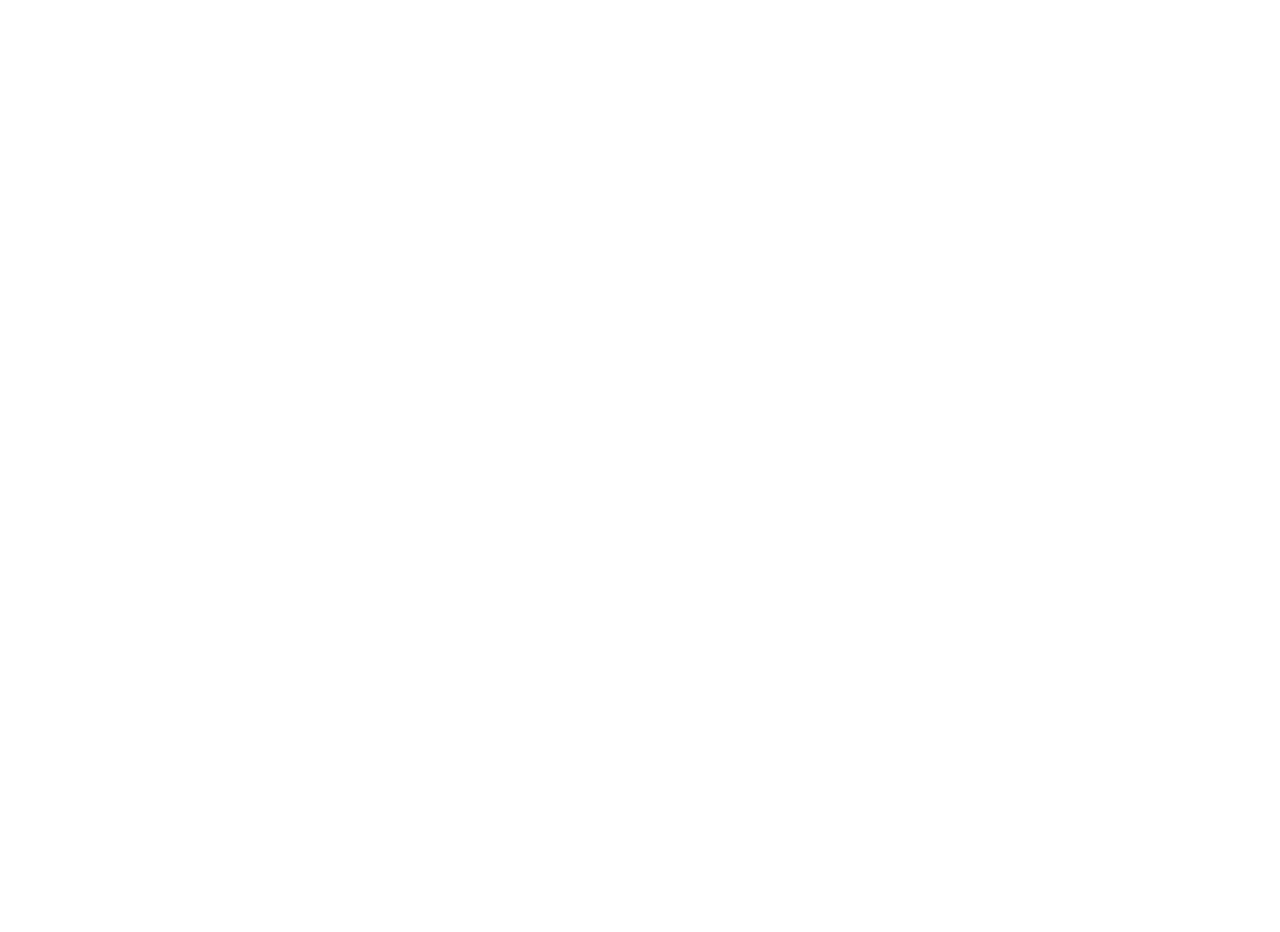
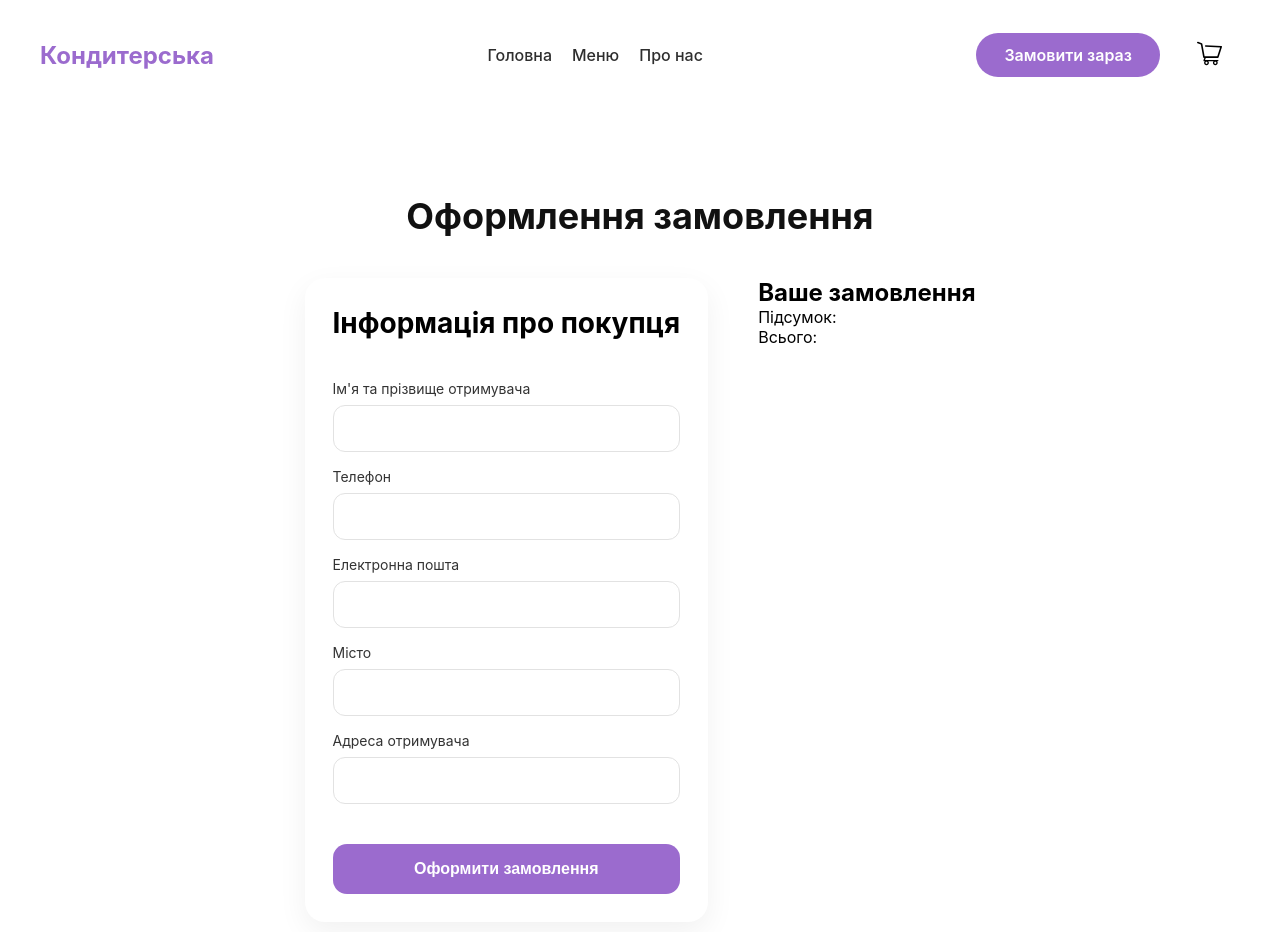
Before and after one commit to TarasTikan/confectionery-cake-project, a React (Create React App) app: page /order in a window 1280 px wide. Shown: the top 932 px of the page. Before the commit the page ends 800 px from the top, so only its background shows below. Built offline with nearby package versions, Linux system fonts and the light colour scheme.

Commit message:
add pageOrder

```diff
--- a/src/components/App.jsx
+++ b/src/components/App.jsx
@@ -5,6 +5,7 @@ import { MenuPage } from "../pages/MenuPage/MenuPage.jsx";
 import { AboutPage } from "../pages/AboutPage/AboutPage.jsx";
 import { ProductMenuPage } from "../pages/ProductMenuPage/ProductMenuPage.jsx";
 import { ProductPage } from "../pages/ProductPage/ProductPage.jsx";
+import { OrderPage } from "../pages/OrderPage/OrderPage.jsx";
 
 function App() {
   return (
@@ -14,6 +15,7 @@ function App() {
         <Route path="menu" element={<MenuPage />} />
         <Route path="menu/:category" element={<ProductMenuPage />} />
         <Route path="menu/:category/:id" element={<ProductPage />} />
+        <Route path="order" element={<OrderPage/>}/>
         <Route path="about" element={<AboutPage />} />
       </Route>
     </Routes>
--- a/src/components/RelatedProducts/RelatedProducts.jsx
+++ b/src/components/RelatedProducts/RelatedProducts.jsx
@@ -1,29 +1,47 @@
-import {  useParams } from "react-router-dom"
+import { useParams } from "react-router-dom"
 import { RelatedButton, RelatedCard, RelatedImage, RelatedList, RelatedName, RelatedPrice, RelatedTitle, WrapInfo } from "./RelatedProducts.styled"
-import { useSelector } from "react-redux"
-import { getProducts } from "../../redux/selectors"
+import { useDispatch, useSelector } from "react-redux"
+import { getCartItems, getProducts, openCartItems } from "../../redux/selectors"
+import { addCart, toggleCart } from "../../redux/cartSlice"
 
 
 export const RelatedProducts = () => {
-    const {id} = useParams()
+  const { id } = useParams()
   const products = useSelector(getProducts)
+  const dispatch = useDispatch();
   const productFind = products.find(item => item.id === Number(id))
-    const relatedProducts = products.filter(item => item.category === productFind.category).slice(0,6)
+  const cart = useSelector(getCartItems);
+  const isOpenCart = useSelector(openCartItems);
+  const handleToggleHover = () => dispatch(toggleCart(!isOpenCart));
+  const handleCakesCart = (product) => {
+    if (cart.find((item) => item.id === product.id)) {
+      dispatch(addCart({ ...product, quantity: 1 }));
+      return;
+    }
+    dispatch(addCart(product));
+  };
+
+
+  const relatedProducts = products.filter(item => item.category === productFind.category).slice(0, 6)
   return (
     <>
-        <RelatedTitle>Схожі товари</RelatedTitle>
+      {relatedProducts.length < 0 || <><RelatedTitle>Схожі товари</RelatedTitle>
         <RelatedList>
           {relatedProducts.map(item => (
-          <RelatedCard  key={item.id}  >
-                        <RelatedImage  src={item.image} alt="торт" />
+            <RelatedCard key={item.id}  >
+              <RelatedImage src={item.image} alt="торт" />
               <WrapInfo>
-                          <RelatedName>{item.title}</RelatedName>
+                <RelatedName to={`/menu/allProducts/${item.id}`}>{item.title}</RelatedName>
                 <RelatedPrice>{item.price} грн</RelatedPrice>
-                          <RelatedButton>Переглянути товар</RelatedButton>
+                <RelatedButton onClick={() => {
+                  handleCakesCart(item);
+                  handleToggleHover();
+                }}>додати до кошику</RelatedButton>
               </WrapInfo>
             </RelatedCard>
           ))}
-      </RelatedList>
+        </RelatedList></>}
+
     </>
   )
 }
--- a/src/components/RelatedProducts/RelatedProducts.styled.jsx
+++ b/src/components/RelatedProducts/RelatedProducts.styled.jsx
@@ -15,7 +15,8 @@ export const RelatedList = styled.ul`
   flex-wrap: nowrap;
   overflow-x: auto;
   overflow-y: hidden;
-
+  justify-content: center;
+  align-items: center;
   padding-bottom: 10px;
   width: 100%;
 
--- a/src/components/modalCart/modalCart.jsx
+++ b/src/components/modalCart/modalCart.jsx
@@ -56,7 +56,7 @@ export const ModalCart = () => {
             <CartItem key={item.id}>
               <ItemImage src={item.image} />
               <ItemInfo>
-                <ItemName>{item.description}</ItemName>
+                <ItemName to={`/menu/allProducts/${item.id}`} onClick={handleClouse}>{item.description}</ItemName>
                 <ItemPrice>{item.price} грн</ItemPrice>
               </ItemInfo>
               <QuantityControl>
--- a/src/components/modalCart/modalCart.styled.jsx
+++ b/src/components/modalCart/modalCart.styled.jsx
@@ -1,4 +1,5 @@
 import styled from "@emotion/styled";
+import { NavLink } from "react-router-dom";
 
 const COLORS = {
   accent: "#a663cc",
@@ -136,9 +137,11 @@ export const ItemInfo = styled.div`
   flex: 1;
 `;
 
-export const ItemName = styled.h2`
+export const ItemName = styled(NavLink)`
   font-size: 10px;
   font-weight: 600;
+  text-decoration: none;
+  color: ${COLORS.text};
   width-max: 310px @media (min-width: 400px) {
     font-size: 13px;
   }
--- a/src/index.js
+++ b/src/index.js
@@ -9,7 +9,7 @@ import { store } from './redux/store';
 const root = ReactDOM.createRoot(document.getElementById('root'));
 root.render(
   <React.StrictMode>
-    <BrowserRouter basename='/confectionery-cake-project'>
+    <BrowserRouter>
     <Provider store={store}>
     <App />
     </Provider>
--- /dev/null
+++ b/src/pages/OrderPage/OrderPage.jsx
@@ -0,0 +1,49 @@
+import { Container, OrderSection, FormTitle,Form,Input, PageTitle, SubmitButton,WrapInfoOrder } from "./OrderPage.styled"
+
+export const OrderPage = () => {
+    return(
+        <main>
+            <OrderSection>
+                <Container>
+                    <PageTitle>Оформлення замовлення</PageTitle>
+                    <WrapInfoOrder>
+                        <Form>
+                            <FormTitle>Інформація про покупця</FormTitle>
+                            <label>
+                                Ім'я та прізвище отримувача
+                                <Input type="text"/>
+                            </label>
+                             <label>
+                                Телефон
+                                <Input type="number"/>
+                            </label>
+                             <label>
+                                Електронна пошта
+                                <Input type="email"/>
+                            </label>
+                             <label>
+                                Місто
+                                <Input type="text"/>
+                            </label>
+                             <label>
+                                Адреса отримувача
+                                <Input type="text"/>
+                            </label>
+                            <SubmitButton>Оформити замовлення</SubmitButton>
+                        </Form>
+                        <div>
+                            <h2>Ваше замовлення</h2>
+                            <ul>
+                                <li>
+
+                                </li>
+                            </ul>
+                            <p>Підсумок:</p>
+                            <p>Всього:</p>
+                        </div>
+                    </WrapInfoOrder>
+                </Container>
+            </OrderSection>
+        </main>
+    )
+}
--- /dev/null
+++ b/src/pages/OrderPage/OrderPage.styled.jsx
@@ -0,0 +1,107 @@
+import styled from "@emotion/styled";
+
+
+export const OrderSection = styled.section`
+  padding: 60px 0;
+`;
+
+export const Container = styled.div`
+  padding-left: 15px;
+  padding-right: 15px;
+  margin: 0 auto;
+  display: flex;
+  justify-content: center;
+  align-items: center;
+  flex-direction: column;
+  @media screen and (min-width: 400px) {
+    width: 400px;
+  }
+  @media screen and (min-width: 600px) {
+    width: 600px;
+  }
+  @media screen and (min-width: 800px) {
+    width: 800px;
+  }
+  @media screen and (min-width: 1200px) {
+    width: 1200px;
+  }
+`;
+
+export const WrapInfoOrder = styled.div`
+display: flex;
+gap: 50px;
+`
+export const PageTitle = styled.h1`
+  font-size: 36px;
+  font-weight: 700;
+  line-height: 1.2;
+  color: #111;
+
+  margin-bottom: 40px;
+  text-align: center;
+
+  @media (max-width: 600px) {
+    font-size: 28px;
+    margin-bottom: 30px;
+  }
+`;
+
+export const FormTitle = styled.h2`
+  font-size: 28px;
+  font-weight: 700;
+  margin-bottom: 24px;
+`;
+
+export const Form = styled.form`
+  background: #fff;
+  border-radius: 20px;
+  padding: 28px;
+  box-shadow: 0 10px 30px rgba(0, 0, 0, 0.06);
+
+  display: flex;
+  flex-direction: column;
+  gap: 16px;
+
+  label {
+    display: flex;
+    flex-direction: column;
+    gap: 8px;
+    font-size: 14px;
+    color: #333;
+  }
+
+  @media (max-width: 600px) {
+    padding: 20px;
+    border-radius: 16px;
+  }
+`;
+
+export const Input = styled.input`
+  padding: 14px;
+  border-radius: 12px;
+  border: 1px solid #e2e2e2;
+  font-size: 15px;
+
+  &:focus {
+    outline: none;
+    border-color: #9b7bf5;
+  }
+`;
+
+export const SubmitButton = styled.button`
+  margin-top: 24px;
+  padding: 16px;
+  border-radius: 14px;
+  border: none;
+  background-color: #9b6bce;
+  color: #fff;
+  font-size: 16px;
+  font-weight: 600;
+  cursor: pointer;
+
+  transition: background-color 0.25s ease;
+
+  &:hover {
+    background-color: #643a99ff;
+  }
+`;
--- a/src/pages/ProductPage/ProductPage.jsx
+++ b/src/pages/ProductPage/ProductPage.jsx
@@ -1,19 +1,37 @@
 import { useParams } from "react-router-dom"
-import { useSelector } from "react-redux"
-import { getProducts } from "../../redux/selectors"
-import { ProductPageSection,Container,WrapInfo,ImageDessert,ProductTitle,ProductPrice,ProductShortDescription,ProductInfo,ButtonsWrap,AddToCartBtn,BuyNowBtn } from "./ProductPage.styled"
+import { useDispatch, useSelector } from "react-redux"
+import { getCartItems, getProducts, openCartItems } from "../../redux/selectors"
+import { ProductPageSection, Container, WrapInfo, ImageDessert, ProductTitle, ProductPrice, ProductShortDescription, ProductInfo, ButtonsWrap, AddToCartBtn, BuyNowBtn } from "./ProductPage.styled"
 import { RelatedProducts } from "../../components/RelatedProducts/RelatedProducts"
+import { addCart, toggleCart } from "../../redux/cartSlice"
+import { FooterCake } from "../../components/footer/footer"
 
 export const ProductPage = () => {
-    const {id} = useParams()
+    const { id } = useParams()
     const products = useSelector(getProducts)
     const productFind = products.find(item => item.id === Number(id))
 
+
+    const dispatch = useDispatch();
+    const cart = useSelector(getCartItems);
+    const isOpenCart = useSelector(openCartItems);
+    const handleToggleHover = () => dispatch(toggleCart(!isOpenCart));
+    const handleCakesCart = (product) => {
+        if (cart.find((item) => item.id === product.id)) {
+            dispatch(addCart({ ...product, quantity: 1 }));
+            return;
+        }
+        dispatch(addCart(product));
+    };
+
+
     return (
+        <>
+        <main>
         <ProductPageSection>
             <Container>
                 <WrapInfo>
-                    <ImageDessert src={productFind.image} alt={productFind.description}/>
+                    <ImageDessert src={productFind.image} alt={productFind.description} />
                     <div>
                         <ProductTitle>{productFind.title}</ProductTitle>
                         <ProductPrice>{productFind.price} грн</ProductPrice>
@@ -22,13 +40,19 @@ export const ProductPage = () => {
                         <ProductInfo><strong>Смак:</strong> {productFind.taste}</ProductInfo>
                         <ProductInfo><strong>Категорія:</strong> {productFind.category}</ProductInfo>
                         <ButtonsWrap>
-                            <AddToCartBtn type="button">Додати до кошика</AddToCartBtn>
-                            <BuyNowBtn type="button">Купити зараз</BuyNowBtn>
+                            <AddToCartBtn type="button" onClick={() => {
+                                handleCakesCart(productFind);
+                                handleToggleHover();
+                            }}>Додати до кошика</AddToCartBtn>
+                            <BuyNowBtn to={`/order`}>Купити зараз</BuyNowBtn>
                         </ButtonsWrap>
                     </div>
                 </WrapInfo>
-               <RelatedProducts/>
+                <RelatedProducts />
             </Container>
         </ProductPageSection>
+        </main>
+        <FooterCake/>
+        </>
     )
 }
--- a/src/pages/ProductPage/ProductPage.styled.jsx
+++ b/src/pages/ProductPage/ProductPage.styled.jsx
@@ -1,8 +1,10 @@
 import styled from "@emotion/styled";
+import { NavLink } from "react-router-dom";
 
 export const ProductPageSection = styled.section`
   width: 100%;
-  padding: 20px 0;
+  padding-top: 25px;
+  padding-bottom: 85px;
 `;
 
 export const Container = styled.div`
@@ -10,6 +12,7 @@ export const Container = styled.div`
   padding-right: 15px;
   margin: 0 auto;
   display: flex;
+  justify-content: center;
   align-items: center;
   flex-direction: column;
   @media screen and (min-width: 400px) {
@@ -32,6 +35,7 @@ export const WrapInfo = styled.div`
   gap: 20px;
   flex-direction: column;
   align-items: center;
+  margin-bottom: 30px;
   @media screen and (min-width: 800px) {
     flex-direction: row;
     align-items: flex-start;
@@ -124,7 +128,7 @@ export const AddToCartBtn = styled.button`
   }
 `;
 
-export const BuyNowBtn = styled.button`
+export const BuyNowBtn = styled(NavLink)`
   background: #fff;
   color: #333;
   border: 2px solid #d6c8ff;
```
Lines whose indentation alone changed are shown as unchanged.
